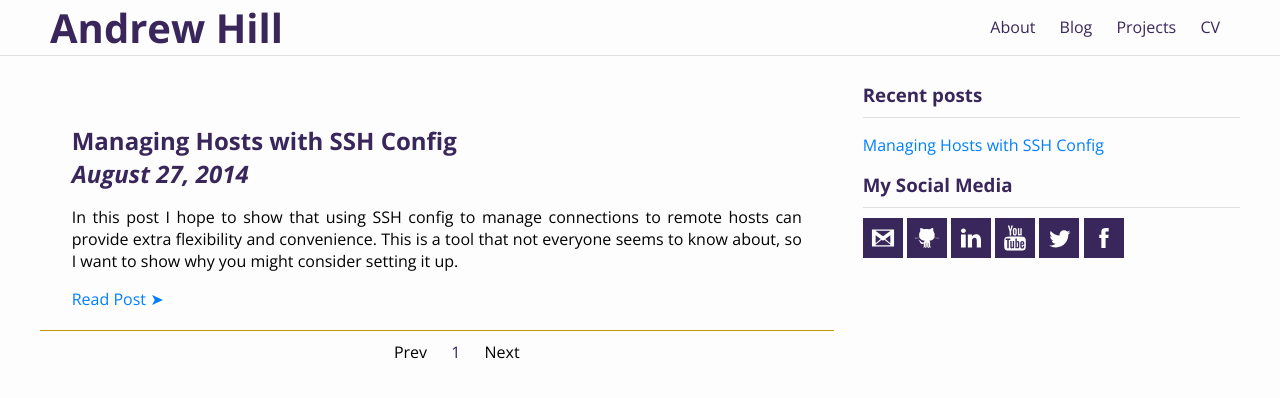
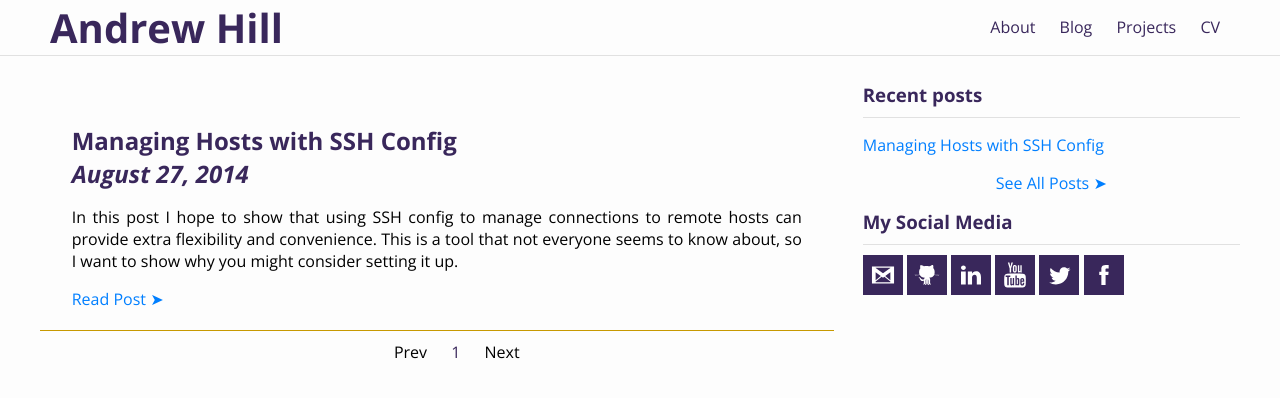
Before and after one commit to andrewhill157/personal-website, a Jekyll site: the page built from blog/index.html, in a window 1280 px wide. Shown: the top 398 px of the page. Built offline with Jekyll 4.4.1, drawn with Linux system fonts in a browser that asks for light colours; nearby versions of some CDN libraries; Markdown is read by kramdown in place of the engine named in the settings; the list of posts is cut into pages by our own code.

Commit message:
Minor formatting changes and added post index page with tag display.

```diff
--- a/_includes/sidebar.html
+++ b/_includes/sidebar.html
@@ -6,6 +6,8 @@
 		<li><a href="{{ post.url }}">{{ post.title }}</a></li>
 		{% endfor %}
 	</ul>
+	<a href="/post_index/">See All Posts &#10148</a>
+
 	<h3 class="title sideBarLabel">My Social Media</h3>
 
 	{% include socialMediaLinks.html %}
--- a/css/about.css
+++ b/css/about.css
@@ -1,5 +1,11 @@
 /*All formatting specific to the about page*/
 /*Formatting for headshot photo*/
+
+.post_index {
+    text-align: left;
+    font-size: 15pt;
+}
+
 #headshot img {
     display: block;
     height: auto;
--- a/css/blog.css
+++ b/css/blog.css
@@ -7,6 +7,10 @@
 	padding-left: 5px;
 	white-space: pre-wrap;
 	border-radius: 0 5px 5px 0;
+}
+
+li {
+	text-align: left;
 }
 
 pre code {
@@ -45,6 +49,7 @@
 }
 
 .pagesNavigation {
+	text-align: center;
 	list-style-type: none;
 	font-weight: 400;
     margin: 10px auto 0;
@@ -64,3 +69,10 @@
 .disabled:hover {
 	text-decoration: none;
 }
+
+.tag {
+	font-size: 11pt;
+	border-radius: 5px;
+	padding: 2px;
+	margin: 3px;
+}
--- a/css/colors.css
+++ b/css/colors.css
@@ -20,8 +20,13 @@
 .downloadLink,
 .projectThumbnailBody p, .expandIcon,
 .smallIcon,
-.socialMediaLinks img {
+.socialMediaLinks img,
+.tag {
 	background-color: #39275B;
+}
+
+.tag {
+	color: white;
 }
 
 body, .container, #header {
```
Also changed, not shown: post_index/index.html (added, +17 -0 lines).
